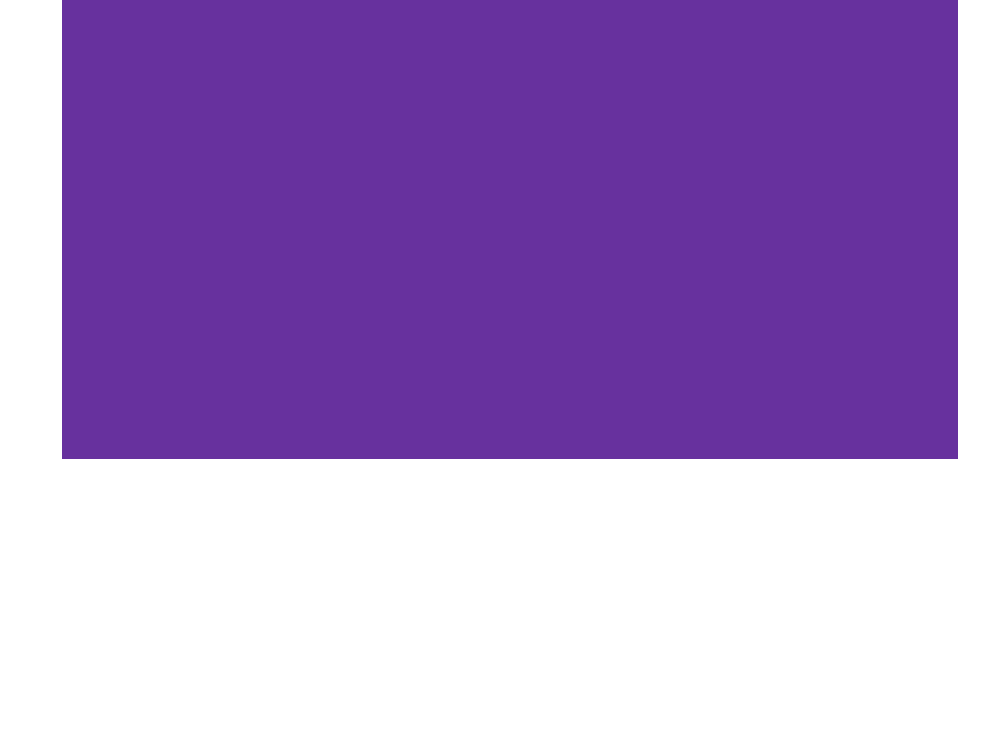
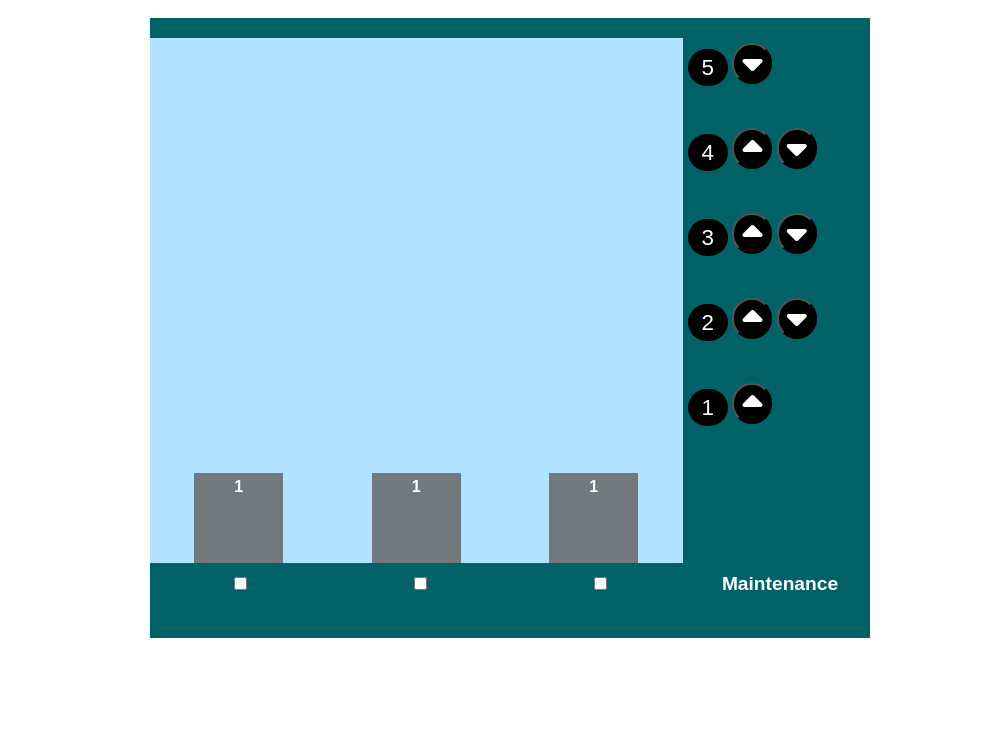
Before and after one commit to sahilatweybee/Elavator_task, a plain HTML site: page index.html in a window 1280 px wide. Shown: the part 59-800 px from the top of the page, without its empty margins (130-1119 px from the left). Drawn offline with Linux system fonts and the light colour scheme.

Commit message:
completed static UI

```diff
--- a/css/styles.css
+++ b/css/styles.css
@@ -1,25 +1,113 @@
-
-
 body {
     margin: 0;
     font-size: 1rem;
     font-weight: 400;
+    font-family: Arial, Helvetica, sans-serif;
 }
 
-.container-main{
-    width: 70%;
-    height: 70%;
-    margin: auto;
-    text-align: center;
+i {
+    font-size: 2rem;
 }
 
-.elevators-container{
-    background-color: #67319e;
-    display: flex;
+button {
+    background-color: black;
+    color: white;
+    border-radius: 1.5rem;
+    font-size: 1.2rem;
+    padding: 2px 8px;
 }
 
-.elevator{
-    height: 500px;
-    margin: 0 5px;
+button:hover{
+    background-color: #b1e2ff;
+    color: black;
+}
 
+.floor-no {
+    background-color: black;
+    color: white;
+    border-radius: 1.5rem;
+    font-size: 1.4rem;
+    padding: 6px 14px;
 }
+
+.container-main {
+    width: 75%;
+    margin: auto;
+    padding: 1rem;
+}
+
+.heading {
+    display: flex;
+    text-align: left;
+    font-size: 1.5rem;
+    padding-bottom: .5rem;
+    margin-bottom: 1.5rem;
+    border-bottom: 1px solid #dee2e6
+}
+
+.elevators-container {
+    background-color: #006266;
+    width: 75%;
+    margin: auto;
+    padding-top: 20px;
+    height: 600px;
+}
+
+.elevators {
+    display: flex;
+    flex-direction: row;
+    justify-content: space-evenly;
+}
+
+.elevator-btns {
+    display: block;
+    padding: 5px;
+}
+
+.elevator-btns .btn-row {
+    flex-direction: row;
+    height: 85px;
+}
+
+.elevator-btns {
+    width: 250px;
+    background-color: #006266;
+    /* text-align: center; */
+    color: white;
+}
+
+.elevator {
+    height: 525px;
+    width: 250px;
+    display: flex;
+    flex-direction: column-reverse;
+    background-color: #b1e2ff;
+}
+
+.elevator .box {
+    width: 50%;
+    height: 90px;
+    margin: 0 auto;
+    background-color: #71797E;
+}
+
+.floor-no--container{
+    text-align: center;
+    color: white;
+    font-weight: bold;
+    margin-top: 5px;
+}
+
+.footer {
+    display: flex;
+    justify-content: space-evenly;
+    margin: 10px 0;
+}
+
+.btn {
+    width: 250px;
+    text-align: center;
+    color: white;
+    font-size: 1.2rem;
+    font-weight: bolder;
+}
--- a/index.html
+++ b/index.html
@@ -7,6 +7,7 @@
     <meta name="viewport" content="width=device-width, initial-scale=1.0">
     <title>Elevator </title>
     <link rel="stylesheet" href="css/styles.css">
+    <script src="https://kit.fontawesome.com/f490d52a52.js" crossorigin="anonymous"></script>
 </head>
 
 <body>
@@ -18,10 +19,47 @@
         <main>
             <div class="container">
                 <div class="elevators-container">
-                    <div class="elevator--1 elevator">
-                        <div id="" class="elevator-box--1 box"></div>
+                    <div class="elevators">
+                        <div class="elevator--1 elevator">
+                            <div id="" class="elevator-box--1 box"><div class="floor-no--container">1</div>
+                            </div>
+                        </div>
+                        <div class="elevator--2 elevator">
+                            <div id="" class="elevator-box--1 box"><div class="floor-no--container">1</div></div>
+                        </div>
+                        <div class="elevator--3 elevator">
+                            <div id="" class="elevator-box--1 box"><div class="floor-no--container">1</div></div>
+                        </div>
+                        <div class="elevator-btns">
+                            <div class="btn-row">
+                                <span class="floor-no" value="5" id="5">5</span>
+                                <button class="btn-down" id="5"><i class="fa-solid fa-caret-down"></i></button>
+                            </div>
+                            <div class="btn-row">
+                                <span class="floor-no" value="4" id="4">4</span>
+                                <button class="btn-up" id="4"><i class="fa-solid fa-caret-up"></i></button>
+                                <button class="btn-down" id="4"><i class="fa-solid fa-caret-down"></i></button>
+                            </div>
+                            <div class="btn-row">
+                                <span class="floor-no" value="3" id="3">3</span>
+                                <button class="btn-up" id="3"><i class="fa-solid fa-caret-up"></i></button>
+                                <button class="btn-down" id="3"><i class="fa-solid fa-caret-down"></i></button>
+                            </div>
+                            <div class="btn-row">
+                                <span class="floor-no" value="2" id="2">2</span>
+                                <button class="btn-up" id="2"><i class="fa-solid fa-caret-up"></i></button>
+                                <button class="btn-down" id="2"><i class="fa-solid fa-caret-down"></i></button>
+                            </div>
+                            <div class="btn-row">
+                                <span class="floor-no" value="1" id="1">1</span>
+                                <button class="btn-up" id="1"><i class="fa-solid fa-caret-up"></i></button>
+                            </div>
+                        </div>
                     </div>
-                    <div class="maintainance footer">
+                    <div class="footer">
+                        <div class="maintainance-mode btn"><input type="checkbox" class="slider"></div>
+                        <div class="maintainance-mode btn"><input type="checkbox" class="slider"></div>
+                        <div class="maintainance-mode btn"><input type="checkbox" class="slider"></div>
                         <div class="maintainance-mode btn">Maintenance</div>
                     </div>
                 </div>
```
